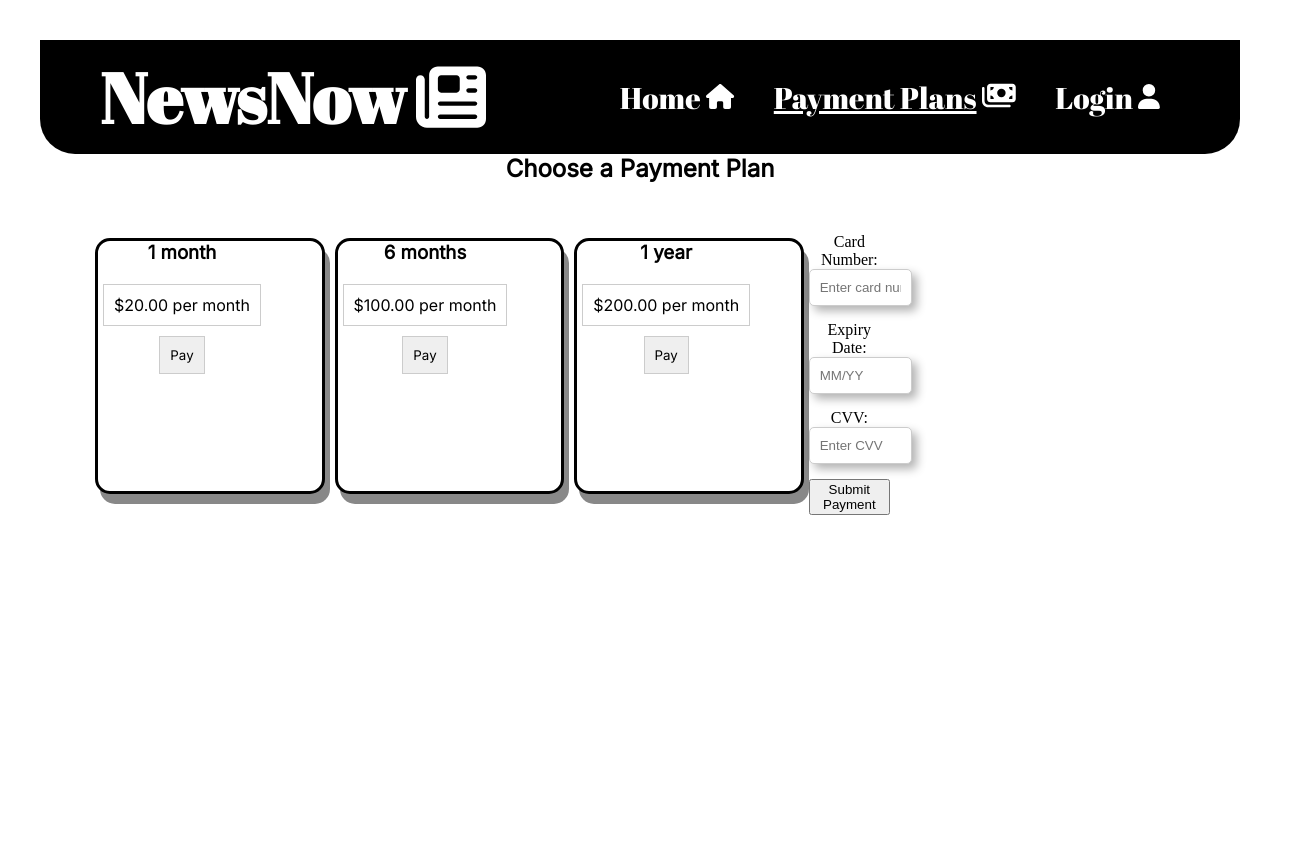
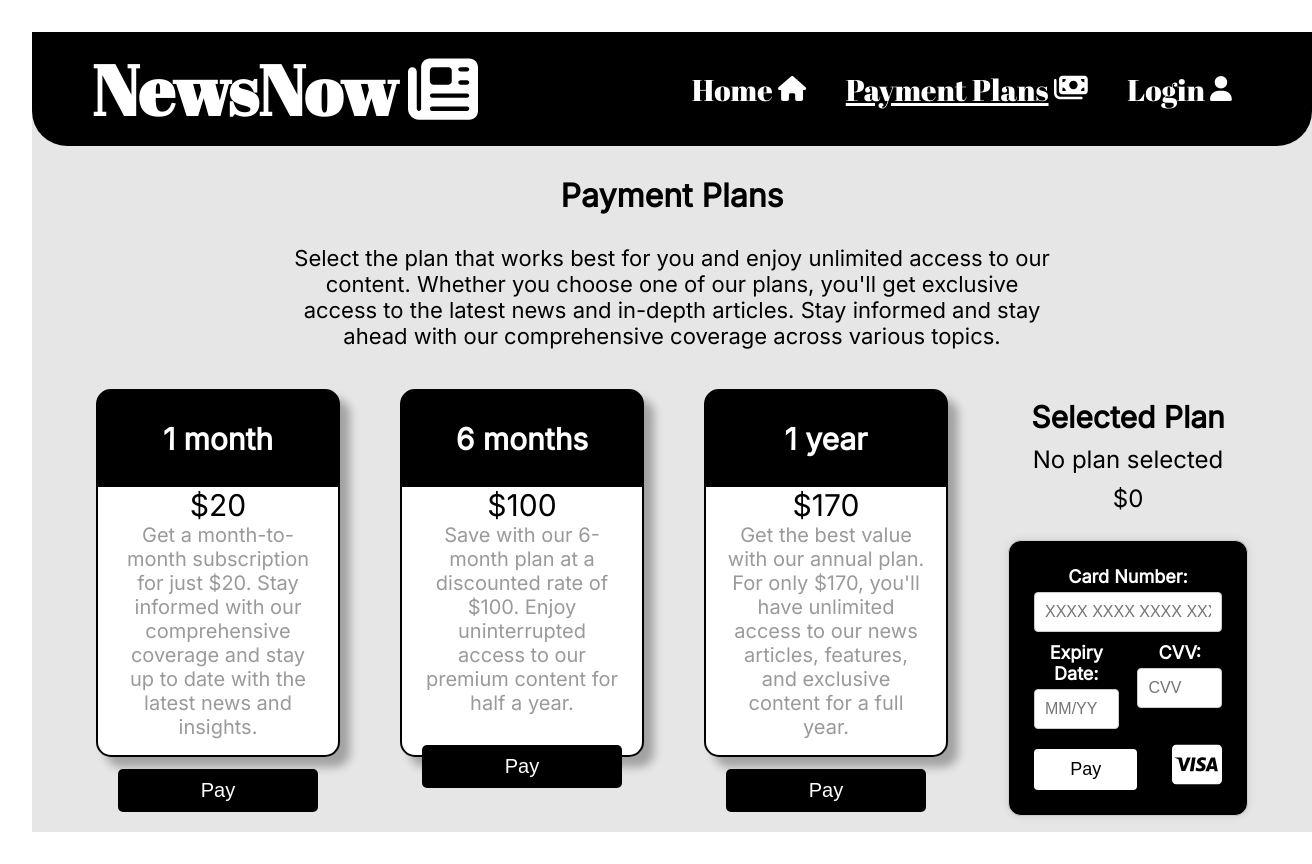
Before and after one commit to HYF-Class21/final-project-group1, a React (Vite) app in the folder news-now/: page /payments in a window 1280 px wide. Shown: the whole page, 1312 px wide, since content can reach past the window. Before the commit the page ends 800 px from the top, so only its background shows below. Built offline with nearby package versions, Linux system fonts and the light colour scheme.

Commit message:
styling payment plans

```diff
--- a/news-now/package.json
+++ b/news-now/package.json
@@ -11,7 +11,7 @@
     "build-data": "node src/scripts/buildArticleJson.cjs"
   },
   "dependencies": {
-    "@fortawesome/free-solid-svg-icons": "^6.4.2",
+    "@fortawesome/free-solid-svg-icons": "^6.5.1",
     "@fortawesome/react-fontawesome": "^0.2.0",
     "classnames": "^2.3.2",
     "js-cookie": "^3.0.5",
--- a/news-now/src/components/LoginForm.jsx
+++ b/news-now/src/components/LoginForm.jsx
@@ -14,7 +14,7 @@ const LoginForm = ({
   activeRegister,
   setActiveRegister,
 }) => {
-  const { isLoggedIn, setIsLoggedIn } = useGlobalState();
+  const { isLoggedIn, setIsLoggedIn, isPayed } = useGlobalState();
   const [email, setEmail] = useState("");
   const [password, setPassword] = useState("");
   const [error, setError] = useState("");
@@ -23,7 +23,6 @@ const LoginForm = ({
     e.preventDefault();
     const emailIsValid = validateEmail(email);
     const passwordIsValid = validatePassword(password);
-    console.log(emailIsValid, passwordIsValid)
 
     if (emailIsValid && passwordIsValid) {
       try {
@@ -35,7 +34,6 @@ const LoginForm = ({
         } else {
           await Cookies.set("email", email);
           await Cookies.set("isLoggedIn", true);
-          await Cookies.set("isPayed", false);
           await Cookies.set("counter", String(5), { expires: 7 });
 
           setEmail("");
--- a/news-now/src/components/PaymentForm.jsx
+++ b/news-now/src/components/PaymentForm.jsx
@@ -1,52 +1,89 @@
-import React, { useState } from 'react';
+import React, { useState } from "react";
+import { useGlobalState } from "../context/GlobalStateContext";
+import styles from "./PaymentForm.module.css";
+import visa from "../assets/cc-visa.svg";
 
-const PaymentForm = () => {
-  const [cardNumber, setCardNumber] = useState('');
-  const [expiryDate, setExpiryDate] = useState('');
-  const [cvv, setCVV] = useState('');
+const PaymentForm = ({ selectedPlan }) => {
+  const { isPayed, setIsPayed } = useGlobalState();
+  const [cardNumber, setCardNumber] = useState("");
+  const [expiryDate, setExpiryDate] = useState("");
+  const [cvv, setCvv] = useState("");
+  const [message, setMessage] = useState("");
 
   const handleSubmit = (e) => {
     e.preventDefault();
-    console.log('Payment submitted:', { cardNumber, expiryDate, cvv });
-    setCardNumber('');
-    setExpiryDate('');
-    setCVV('');
+
+    if (!cardNumber || !expiryDate || !cvv) {
+      setMessage("Please fill in all fields");
+      return;
+    }
+
+    if (!/^\d{16}$/.test(Number(cardNumber))) {
+      setMessage("Invalid card number");
+      return;
+    }
+
+    const [month, year] = expiryDate.split("/");
+    const currentMonth = new Date().getMonth() + 1;
+    const currentYear = new Date().getFullYear() % 100;
+    if (parseInt(year, 10) < currentYear || (parseInt(year, 10) === currentYear && parseInt(month, 10) < currentMonth)) {
+      setMessage("Invalid expiry date");
+      return;
+    }
+
+    if (!/^\d{3}$/.test(Number(cvv))) {
+      setMessage("Invalid CVV");
+      return;
+    }
+
+    setIsPayed(true);
+    setCardNumber("");
+    setExpiryDate("");
+    setCvv("");
+    setMessage("Payment successful!");
+    console.log({ cardNumber, expiryDate, cvv })
   };
 
   return (
-    <form onSubmit={handleSubmit}>
-      <label>
-        Card Number:
+    <div className={styles.formContainer}>
+      {" "}
+      <p>{message}</p>
+      <form className={styles.paymentForm} onSubmit={handleSubmit}>
+        <label>Card Number:</label>
         <input
           type="text"
           value={cardNumber}
           onChange={(e) => setCardNumber(e.target.value)}
-          placeholder="Enter card number"
+          placeholder="XXXX XXXX XXXX XXXX"
         />
-      </label>
-      <br />
-      <label>
-        Expiry Date:
+        <div className={styles.dateCVV}>
+          <div>
+            <label>Expiry Date:</label>
             <input
               type="text"
               value={expiryDate}
               onChange={(e) => setExpiryDate(e.target.value)}
               placeholder="MM/YY"
             />
-      </label>
-      <br />
-      <label>
-        CVV:
+          </div>
+          <div>
+            <label>CVV:</label>
             <input
               type="text"
               value={cvv}
-          onChange={(e) => setCVV(e.target.value)}
-          placeholder="Enter CVV"
+              onChange={(e) => setCvv(e.target.value)}
+              placeholder="CVV"
             />
-      </label>
-      <br />
-      <button type="submit">Submit Payment</button>
+          </div>
+        </div>
+        <div className={styles.buttonVisa}>
+          <button type="submit">
+            {selectedPlan.price > 0 ? `Pay ${selectedPlan.price}$` : "Pay"}
+          </button>
+          <img src={visa} alt="visa" />
+        </div>
       </form>
+    </div>
   );
 };
 
--- /dev/null
+++ b/news-now/src/components/PaymentForm.module.css
@@ -0,0 +1,67 @@
+.formContainer p {
+  text-align: center;
+  font-size: 22px;
+}
+
+.paymentForm {
+  max-width: 400px;
+  margin: 20px auto;
+  padding: 25px;
+  border: 1px solid #ccc;
+  border-radius: 13px;
+  font-size: 18px;
+  box-shadow: 0 0 10px rgba(0, 0, 0, 0.1);
+  background-color: black;
+  color: white;
+  display: flex;
+  flex-direction: column;
+}
+
+.dateCVV {
+  display: flex;
+  justify-content: space-between;
+  margin-top: 0 10px;
+}
+
+.dateCVV div {
+  width: 45%;
+}
+
+.paymentForm input {
+  width: 100%;
+  padding: 10px;
+  margin-bottom: 10px;
+  box-sizing: border-box;
+  border: 1px solid #ccc;
+  border-radius: 4px;
+  font-size: 16px;
+}
+
+.paymentForm label {
+  font-weight: bold;
+  margin-bottom: 5px;
+  display: block;
+}
+
+.paymentForm button {
+  width: 55%;
+  padding: 10px;
+  background-color: white;
+  color: black;
+  border: none;
+  border-radius: 4px;
+  cursor: pointer;
+  font-size: 18px;
+  margin-top: 10px;
+}
+
+.buttonVisa {
+  display: flex;
+  justify-content: space-between;
+  align-items: center;
+}
+
+img {
+  z-index: 200;
+  width: 50px;
+}
--- a/news-now/src/main.css
+++ b/news-now/src/main.css
@@ -0,0 +1,6 @@
+body {
+  width: 100vw;
+  box-sizing: border-box;
+  margin: 0;
+  padding: 0;
+}
--- a/news-now/src/main.jsx
+++ b/news-now/src/main.jsx
@@ -5,6 +5,6 @@ import './main.css'
 
 ReactDOM.createRoot(document.getElementById('root')).render(
   <React.StrictMode>
-    <App />
+    <App/>
   </React.StrictMode>,
 )
--- a/news-now/src/pages/AllNewsPage.module.css
+++ b/news-now/src/pages/AllNewsPage.module.css
@@ -1,6 +1,7 @@
 .newsContainer {
   /* background-color: #f4f6fc; */
   background-color: #e6e6e6;
+  width: 100vw;
 }
 
 .contentContainer {
--- a/news-now/src/pages/LogoutPage.jsx
+++ b/news-now/src/pages/LogoutPage.jsx
@@ -1,20 +1,23 @@
 import Cookies from 'js-cookie';
 import { useNavigate } from "react-router-dom";
 import styles from './LogoutPage.module.css';
+import { useGlobalState } from "../context/GlobalStateContext";
 import Navbar from '../components/Navbar';
 
 const LogoutPage = () => {
   const navigate = useNavigate();
+  const { isPayed, setIsPayed } = useGlobalState();
 
   const handleLogout = async () => {
     Cookies.set('isLoggedIn', false);
     Cookies.remove("count");
+    setIsPayed(false);
     navigate("/");
     window.location.reload();
   };
 
   return (
-    <div>
+    <div className={styles.pageContainer}>
       <Navbar />
       <div className={styles.logoutContainer}>
           <div className={styles.logout}>
--- a/news-now/src/pages/LogoutPage.module.css
+++ b/news-now/src/pages/LogoutPage.module.css
@@ -1,8 +1,29 @@
-.logoutContainer, .logout {
+@import url("https://fonts.googleapis.com/css2?family=Inter:wght@300;400&display=swap");
+
+.pageContainer {
+  height: 100vh;
+  width: 100vw;
+  /* background-color: #f4f6fc; */
+  background-color: #e6e6e6;
+  font-family: "Inter", sans-serif;
+}
+
+.logoutContainer {
+  display: flex;
+  flex-direction: column;
+  align-items: center;
+  justify-content: flex-start;
+}
+
+.logout {
   display: flex;
   flex-direction: column;
   justify-content: center;
   align-items: center;
+}
+
+.logoutContainer h1 {
+  margin: 30px 0 0 0;
 }
 
 .logoutContainer h1,
@@ -19,7 +40,7 @@
   display: block;
   width: 50%;
   padding: 10px;
-  background-color:black;
+  background-color: black;
   color: #fff;
   border: none;
   border-radius: 5px;
--- a/news-now/src/pages/PaymentsPage.jsx
+++ b/news-now/src/pages/PaymentsPage.jsx
@@ -1,53 +1,81 @@
-import React, { useState } from 'react';
-import Navbar from '../components/Navbar';
+import React, { useState } from "react";
+import Navbar from "../components/Navbar";
 import styles from "./PaymentsPage.module.css";
-import PaymentForm from '../components/PaymentForm';
+import PaymentForm from "../components/PaymentForm";
 
 const paymentPlansData = [
-  { id: 1, name: '1 month', price: 20.00 },
-  { id: 2, name: '6 months', price: 100.00 },
-  { id: 3, name: '1 year', price: 200.00 },
+  {
+    id: 1,
+    name: "1 month",
+    price: 20,
+    description:
+      "Get a month-to-month subscription for just $20. Stay informed with our comprehensive coverage and stay up to date with the latest news and insights.",
+  },
+  {
+    id: 2,
+    name: "6 months",
+    price: 100,
+    description:
+      "Save with our 6-month plan at a discounted rate of $100. Enjoy uninterrupted access to our premium content for half a year.",
+  },
+  {
+    id: 3,
+    name: "1 year",
+    price: 170,
+    description:
+      "Get the best value with our annual plan. For only $170, you'll have unlimited access to our news articles, features, and exclusive content for a full year.",
+  },
 ];
 
 const PaymentsPage = () => {
-  const [selectedPlan, setSlectedPlan] = useState(null);
+  const [selectedPlan, setSelectedPlan] = useState({
+    name: "No plan selected",
+    price: 0,
+    description: "",
+  });
 
   const handleSelectPlan = (plan) => {
     setSelectedPlan(plan);
   };
 
   return (
-    <>
-      <div>
-        <Navbar />
-      </div>
-      <div>
-        <h2 className={styles.formContainerH1}>Choose a Payment Plan</h2>
+    <div className={styles.paymentsContainer}>
+      <Navbar />
+      <div className={styles.contentContainer}>
+        <h1 className={styles.paymentsH1}>Payment Plans</h1>
+        <p className={styles.paymentsP}>
+          {" "}
+          Select the plan that works best for you and enjoy unlimited access to
+          our content. Whether you choose one of our plans, you'll get exclusive
+          access to the latest news and in-depth articles. Stay informed and
+          stay ahead with our comprehensive coverage across various topics.
+        </p>
         <div className={styles.plansContainer}>
           {paymentPlansData.map((plan) => (
-            <div className={styles.plansSection}>
-              <div key={plan.id} className={`plan ${selectedPlan === plan ? 'selected' : ''}`}>
-                <h3 className={styles.planH2}>{plan.name}</h3>
-                <p className={styles.plan}>${plan.price.toFixed(2)} per month</p>
-                <button className={styles.plan} onClick={() => handleSelectPlan(plan)}>Pay</button>
-              </div>
+            <div key={plan.id} className={styles.plansSection}>
+              <h2 className={styles.planH2}>{plan.name}</h2>
+              <p className={styles.plansP}>${plan.price}</p>
+              <p className={styles.description}>{plan.description}</p>
+              <button
+                className={styles.button}
+                onClick={() => handleSelectPlan(plan)}
+              >
+                Pay
+              </button>
             </div>
           ))}
           <div>
-            <PaymentForm />
+            <div className={styles.selectedPlan}>
+              <h2>Selected Plan</h2>
+              <p>{selectedPlan.name}</p>
+              <p>${selectedPlan.price}</p>
+            </div>
+            <PaymentForm selectedPlan={selectedPlan} />
           </div>
         </div>
-        {selectedPlan && (
-          <div className={styles.selected}>
-            <h2>Selected Plan</h2>
-            <p>{selectedPlan.name}</p>
-            <p>${selectedPlan.price.toFixed(2)}</p>
-          </div>
-        )}
-
       </div>
-    </>
+    </div>
   );
-}
+};
 
 export default PaymentsPage;
--- a/news-now/src/pages/PaymentsPage.module.css
+++ b/news-now/src/pages/PaymentsPage.module.css
@@ -1,42 +1,106 @@
-.plansSection {
-    display: flex;
-    width: 800px;
-    height: 250px;
-     border-radius: 15px;
-    border: solid black;
-    margin: 5px;
-    background-color: #ffffff;
-    box-shadow: 5px 10px #888888;
+@import url("https://fonts.googleapis.com/css2?family=Inter:wght@300;400&display=swap");
+
+.paymentsContainer {
+  /* background-color: #f4f6fc; */
+  background-color: #e6e6e6;
+  height: 100vh;
+  width: 100vw;
+  font-family: "Inter", sans-serif;
+  display: flex;
+  flex-direction: column;
+  justify-content: flex-start;
+}
+
+.contentContainer {
+  display: flex;
+  flex-direction: column;
+  align-items: center;
+  height: 90%;
+}
+
+.paymentsH1 {
+  margin: 30px 0 30px 0;
+  width: 100%;
+  text-align: center;
+}
+
+.paymentsP {
+    width: 60%;
+    margin: 0 0 30px 0;
+    font-size: 22px;
+    text-align: center;
 }
 
 .plansContainer {
     display: flex;
-    width: 800px;
-    height: 250px;
-    /* border-radius: 15px; */
-     margin: 50px;
-}
-.plan {
-    border: 1px solid #ccc;
-    padding: 10px;
-     margin: 5px;
-    text-align: center;
-    font-family: 'Inter', sans-serif;
+    width: 90%;
+    height: 70%;
+    margin: 10px;
+  }
+
+.plansSection {
+  display: flex;
+  flex-direction: column;
+  align-items: center;
+  justify-content: space-between;
+  width: 22%;
+  height: 80%;
+  border-radius: 15px;
+  border: 2px solid black;
+  margin-right: 60px;
+  background-color: #ffffff;
+  box-shadow: 10px 10px 10px rgba(0, 0, 0, 0.3);
 }
 
-.selected {
-    border-color: #007bff;
+.planH2 {
+  padding: 30px 0 30px 0;
+  margin: 0;
+  width: 100%;
+  font-size: 30px;
+  border-radius: 11px 11px 0 0;
+  text-align: center;
+  color: white;
+  background-color: black;
+  font-family: "Inter", sans-serif;
 }
 
-.formContainerH1 {
-    margin: 0 0 30px 0;
-    width: 100%;
-    color: black;
-    font-family: 'Inter', sans-serif;
-  }
+.plansP {
+    font-size: 30px;
+    margin: 0;
+    text-align: center;
+}
 
-  .planH2 {
-       margin: 0 0 20px 0;
-      color: black;
-      font-family: 'Inter', sans-serif;
-    }
+.description {
+    margin: 0 20px 15px 20px;
+    font-size: 20px;
+    text-align: center;
+    color: #9A9A9A;
+}
+
+.button {
+    display: block;
+    width: 200px;
+    padding: 10px;
+    background-color: black;
+    color: #fff;
+    border: none;
+    border-radius: 5px;
+    font-size: 20px;
+    margin: 15px 20px 30px 20px;
+}
+
+.selectedPlan {
+    display: flex;
+    flex-direction: column;
+    align-items: center;
+}
+
+.selectedPlan h2 {
+    font-size: 30px;
+    margin: 10px 0 5px 0;
+}
+
+.selectedPlan p {
+    font-size: 24px;
+    margin: 5px 0;
+}
```
Also changed, not shown: news-now/src/context/GlobalStateContext.jsx (+3 -5 lines), news-now/src/assets/cc-visa.svg (added), 1 other file (tests, documents, lock files or other folders). Lines whose indentation alone changed are shown as unchanged.
